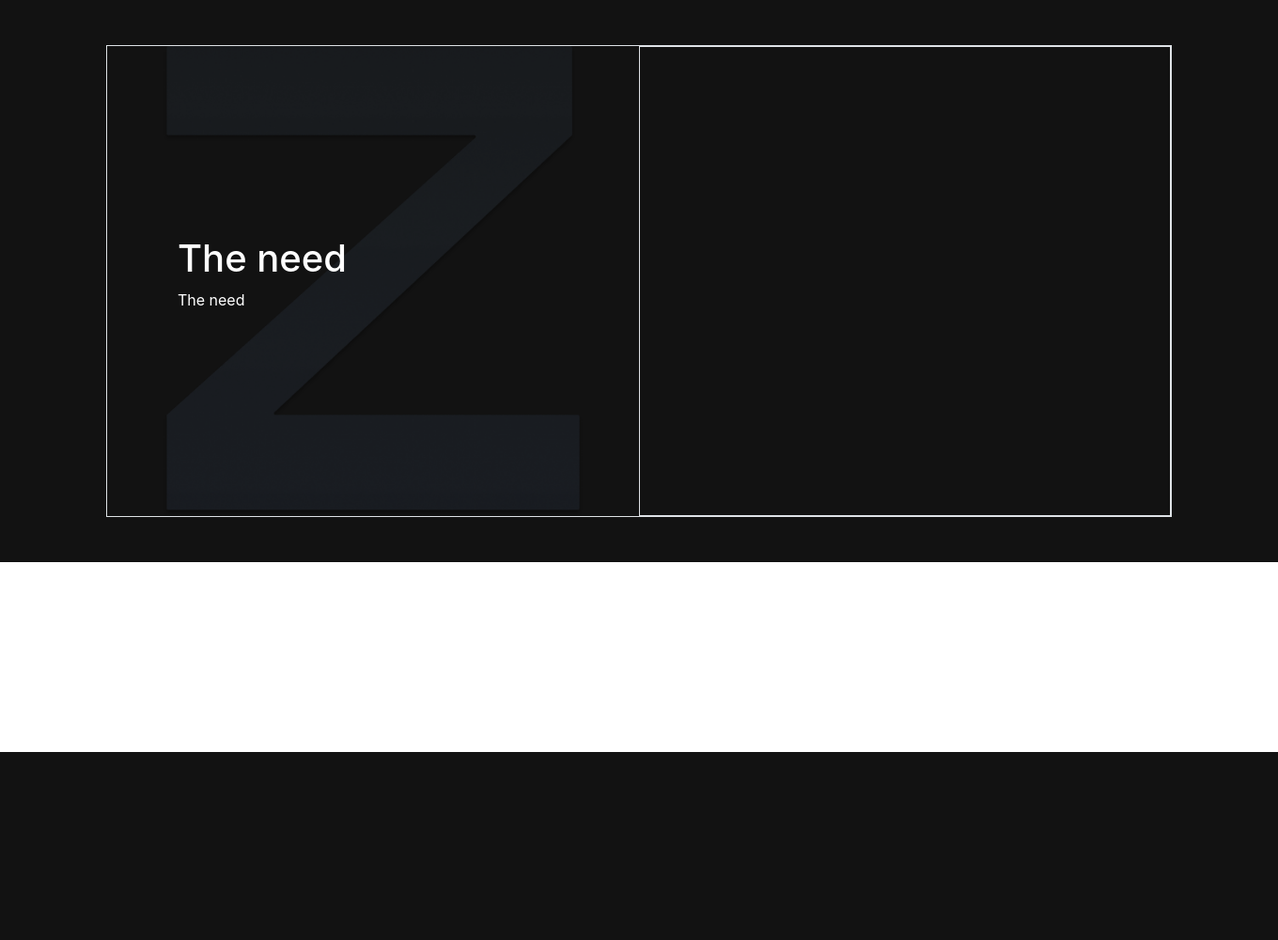
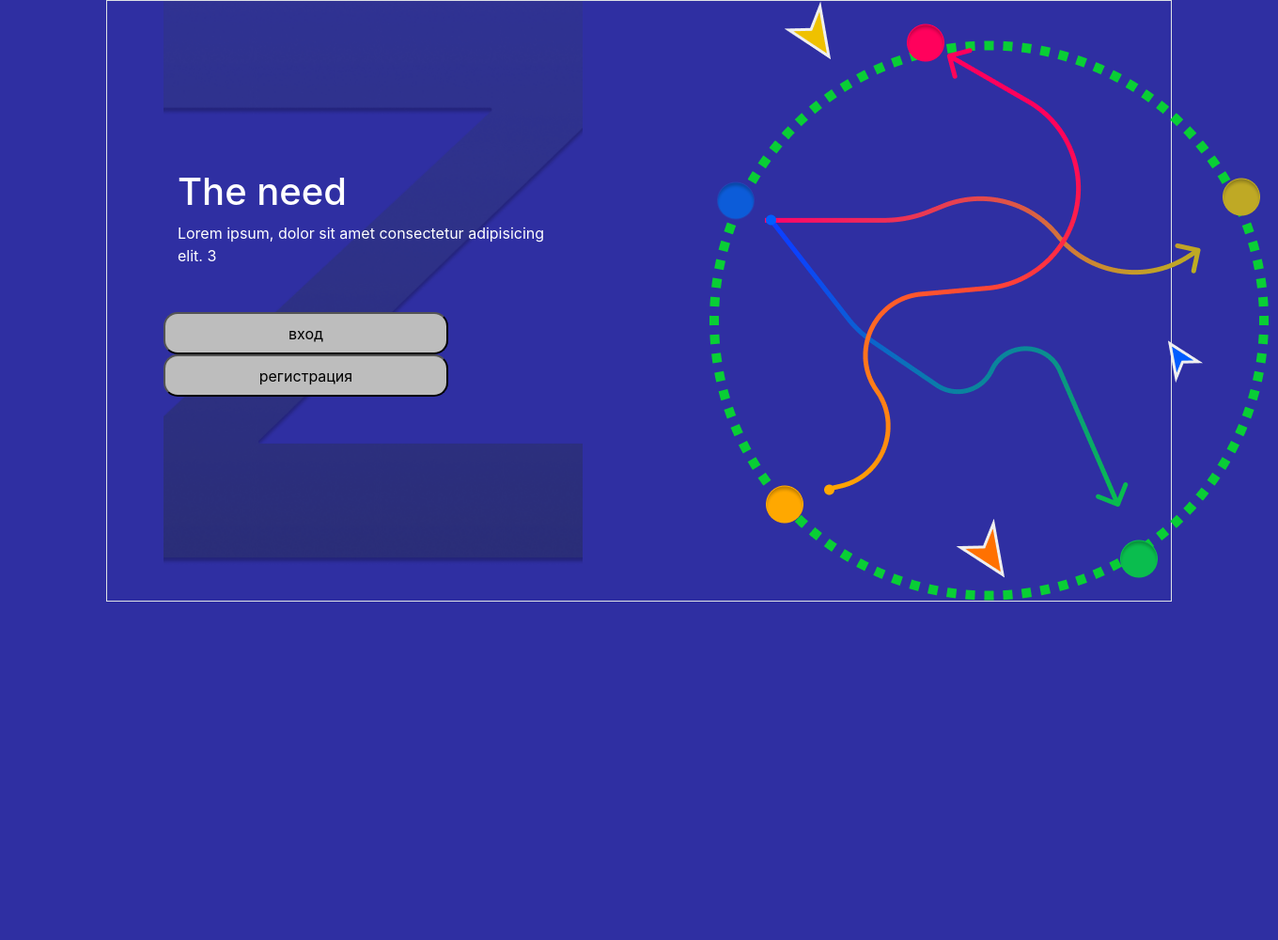
Before and after one commit to want74/theneed, a PHP site: page / in a window 1360 px wide. Shown: the whole page at 94% size. Before the commit the page ends 800 px from the top, so only its background shows below. Run offline with PHP 8.4, Linux system fonts and the light colour scheme.

Commit message:
сделал первый вариант стартовой страницы
нужно добавить выравнивание по y

```diff
--- a/index.php
+++ b/index.php
@@ -13,32 +13,48 @@
     <title>Hello, The Need</title>
     <style>
         .bg-color {
-            background: #121212;
+            background: #2F2FA2;
         }
 
         .bg-icon {
             background-image: url(img/z.png);
+            background-repeat: no-repeat;
+            background-position: center center;
             background-size: cover;
-            background-size: 100% 100%;
+            height: 600px;
         }
 
         .h1-color {
             color: #FFFFFF;
         }
+
         .p-color {
             color: #C4C4C4;
+        }
+
+        .button {
+            display: flex;
+            flex-direction: row;
+            justify-content: center;
+            align-items: center;
+            padding: 10px;
+            width: 303px;
+            height: 45px;
+            /* серый кнопка unactive */
+            background: #BDBDBD;
+            border-radius: 15px;
         }
     </style>
 </head>
 
 
 <body>
-    <div class="col bg-color">
-        <div class="row pb-5 pt-5">
-            <div class="col-10 mx-auto border">
-                <div class="row">
+    <div class="col bg-color " style="height:1000px;">
+        <div class="row">
+            <div class="col-10 mx-auto border ">
+                <div class="row ">
                     <div class="col-6">
-                        <div class="col-10 mx-auto bg-icon d-flex" style="height: 500px;">
+                        <div class="col-10 mx-auto  bg-icon d-flex ">
                             <div class="row my-auto">
                                 <div class="col">
 
@@ -47,15 +63,34 @@
                                     </h1>
 
                                     <p class="h1-color">
-                                        The need
+                                        Lorem ipsum, dolor sit amet consectetur adipisicing elit. 3
                                     </p>
+                                    <div class="row mt-5">
+                                        <form action="go.php">
+                                            <button class="button">
+                                                вход
+                                            </button>
+                                        </form>
+                                        <form action="reg.php">
+                                            <button class="button">
+                                                регистрация
+                                            </button>
+                                        </form>
+
+                                    </div>
 
                                 </div>
                             </div>
                         </div>
                     </div>
-                    <div class="col-6 pt-5 pb-5 border">
-
+                    <div class="col-6">
+                        <div class="col-10 mx-auto d-flex ">
+                            <div class="row my-auto">
+                                <div class="col">
+                                    <img src="img/ris.png" alt="">
+                                </div>
+                            </div>
+                        </div>
                     </div>
                 </div>
             </div>
```
Also changed, not shown: img/ris.png (added).
